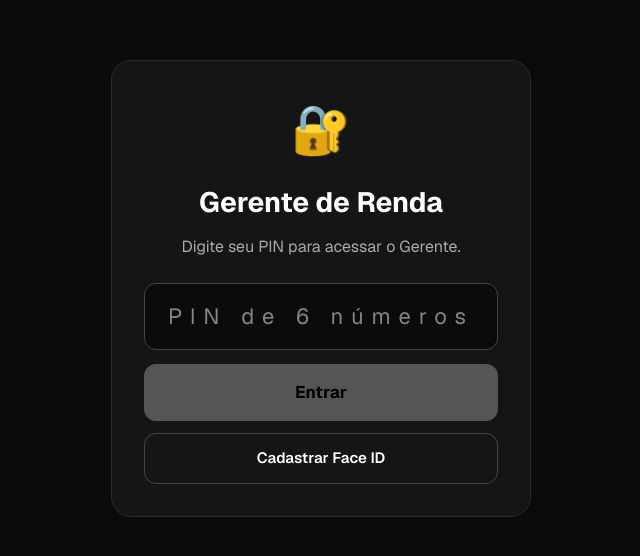
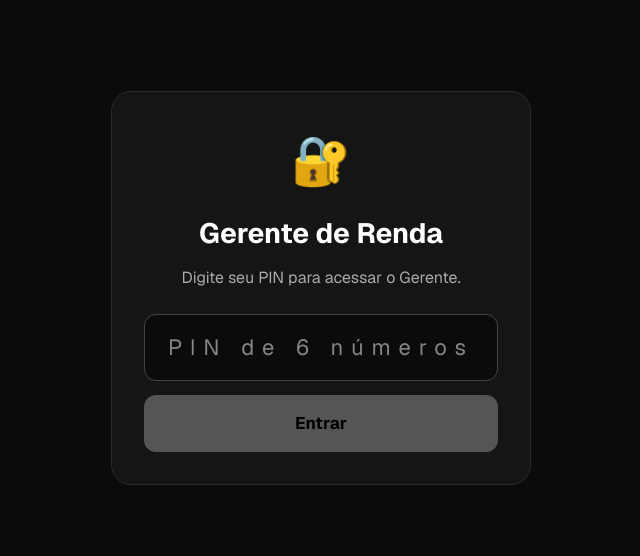
Before and after one commit to ivansilva1062-cpu/Gerente-de-renda, a Next.js app: page / in a window 1280 px wide. Shown: the part 112-668 px from the top of the page, without its empty margins (319-959 px from the left). Built offline with nearby package versions, Linux system fonts and the light colour scheme; no server answers.

Commit message:
Update auth-gate.tsx

```diff
--- a/components/auth-gate.tsx
+++ b/components/auth-gate.tsx
@@ -1,10 +1,6 @@
 'use client'
 
 import { useEffect, useRef, useState } from 'react'
-import {
-  startAuthentication,
-  startRegistration,
-} from '@simplewebauthn/browser'
 
 type Session = {
   authenticated: boolean
@@ -41,13 +37,10 @@ async function authRequest(body: Record<string, unknown>) {
 }
 
 function AuthScreen({
-  configured,
   onAuthenticated,
 }: {
-  configured: boolean
   onAuthenticated: () => void
 }) {
-  const buttonRef = useRef<HTMLButtonElement | null>(null)
   const pinInputRef = useRef<HTMLInputElement | null>(null)
   const busyRef = useRef(false)
 
@@ -85,85 +78,6 @@ function AuthScreen({
       setBusy(false)
     }
   }
-
-  const handleFaceId = async () => {
-    if (busyRef.current) return
-
-    busyRef.current = true
-    setBusy(true)
-    setError('')
-
-    try {
-      const optionsResponse = await authRequest({
-        action: configured
-          ? 'authentication-options'
-          : 'registration-options',
-      })
-
-      if (configured) {
-        const {
-          rpId: _rpId,
-          ...authenticationOptions
-        } = optionsResponse
-
-        const authenticationResponse =
-          await startAuthentication({
-            optionsJSON: authenticationOptions,
-          })
-
-        await authRequest({
-          action: 'authentication-verify',
-          response: authenticationResponse,
-        })
-      } else {
-        const {
-          rp: _rp,
-          ...registrationOptions
-        } = optionsResponse
-
-        const registrationResponse =
-          await startRegistration({
-            optionsJSON: registrationOptions,
-          })
-
-        await authRequest({
-          action: 'registration-verify',
-          response: registrationResponse,
-        })
-      }
-
-      onAuthenticated()
-    } catch (err) {
-      const message =
-        err instanceof Error
-          ? err.message
-          : 'Não foi possível usar o Face ID.'
-
-      setError(message)
-    } finally {
-      busyRef.current = false
-      setBusy(false)
-    }
-  }
-
-  useEffect(() => {
-    const button = buttonRef.current
-
-    if (!button) return
-
-    const handleClick = () => {
-      void handleFaceId()
-    }
-
-    button.addEventListener('click', handleClick)
-
-    return () => {
-      button.removeEventListener(
-        'click',
-        handleClick,
-      )
-    }
-  }, [configured])
 
   return (
     <main
@@ -282,27 +196,6 @@ function AuthScreen({
           {busy ? 'Entrando...' : 'Entrar'}
         </button>
 
-        <button
-          ref={buttonRef}
-          type="button"
-          disabled={busy}
-          style={{
-            width: '100%',
-            marginTop: 12,
-            padding: '13px 20px',
-            border: '1px solid #444',
-            borderRadius: 12,
-            background: 'transparent',
-            color: '#fff',
-            fontSize: 15,
-            fontWeight: 600,
-          }}
-        >
-          {configured
-            ? 'Tentar Face ID'
-            : 'Cadastrar Face ID'}
-        </button>
-
         {error && (
           <div
             style={{
@@ -410,7 +303,6 @@ export function AuthGate({
   if (!auth?.authenticated) {
     return (
       <AuthScreen
-        configured={Boolean(auth?.configured)}
         onAuthenticated={() => {
           void loadAuth()
         }}
```
